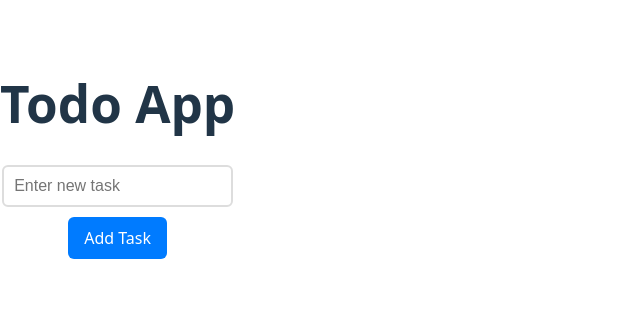
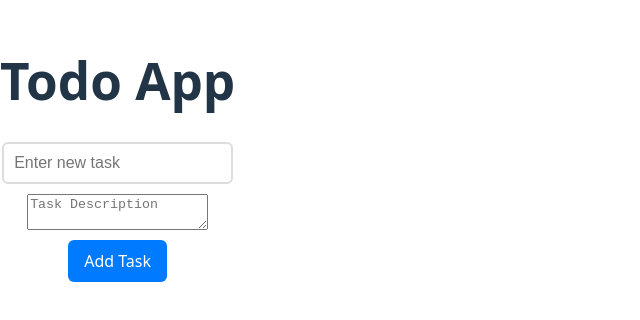
Before and after one commit to reastack25/todoapp, a React (Vite) app: page / in a window 1280 px wide. Shown: the part 240-560 px from the top of the page, without its empty margins (0-640 px from the left). Built offline with nearby package versions, Linux system fonts and the light colour scheme; no server answers; data requests are answered from the project's data file.

Commit message:
first commit on this branch

```diff
--- a/db.json
+++ b/db.json
@@ -1,19 +1,24 @@
-{
-  "todos": [
+{ "tasks": [
     {
       "id": "1",
-      "title": "Learn React",
-      "completed": false
+      "title": "Learn React Vite",
+      "description": "Set up a new project with React and Vite",
+      "completed": false,
+      "priority": "high"
     },
     {
-      "id": "51e9",
-      "title": "Aswer",
-      "completed": false
+      "id": "2",
+      "title": "Learn how to use Json server",
+      "description": "Create mock API for development and grade with my projects",
+      "completed": true,
+      "priority": "medium"
     },
     {
-      "id": "cc41",
-      "title": "Aswer",
-      "completed": false
+      "id": "3",
+      "title": "Build TODO App UI",
+      "description": "Create components for task management that also help users to manage  ",
+      "completed": true,
+      "priority": "high"
     }
   ]
 }
--- a/src/Components/TodoForm/TodoForm.jsx
+++ b/src/Components/TodoForm/TodoForm.jsx
@@ -4,6 +4,7 @@ import "./TodoForm.css"
 function TodoForm({ addTask }) {
 
   const [title, setTitle] = useState("");
+  const [description, setDescription] = useState("")
 
 
 
@@ -11,36 +12,45 @@ function TodoForm({ addTask }) {
     e.preventDefault();
 
 
-    if (!title) return;
+    if (!title || !description) return;
 
 
 
-    // fetch(" http://localhost:4000/todos", {
-    //   method: "POST",
-    //   headers: { "Content-Type": "application/json" },
-    //   body: JSON.stringify({ title: title.trim(), completed: false }),
-    // })
-    //   .then(res => res.json())
-    //   .then(newTask => {
 
-        // addTask(newTask);
-        //  console.log(tasks)
 
-        // setTitle("");
-//       })
-//       .catch(err => console.error("Failed to add a new task:", err));
+        addTask(title, description);
+
+
+        setTitle("");
+        setDescription("")
+        completed: false
+
       }
+      const newTask = {
+        title: title.trim(),
+        description: description.trim(),
+        completed: false
+      }
+      console.log(title)
+      console.log(description)
+      console.log(newTask)
 
   return (
     <form onSubmit={handleSubmit}>
       <input
         type="text"
         value={title}
-        onChange={event => setTitle(event.target.value)}
+        onChange={(event) => setTitle(event.target.value)}
         placeholder="Enter new task"
         required
       />
-      <button onClick={handleSubmit} type="submit">Add Task</button>
+       <textarea
+       placeholder="Task Description"
+        value={description}
+        onChange={(event) =>
+        setDescription(event.target.value)}
+        required/>
+      <button  type="submit">Add Task</button>
     </form>
   );
 }
```
Also changed, not shown: src/App.jsx (+5 -3 lines).
